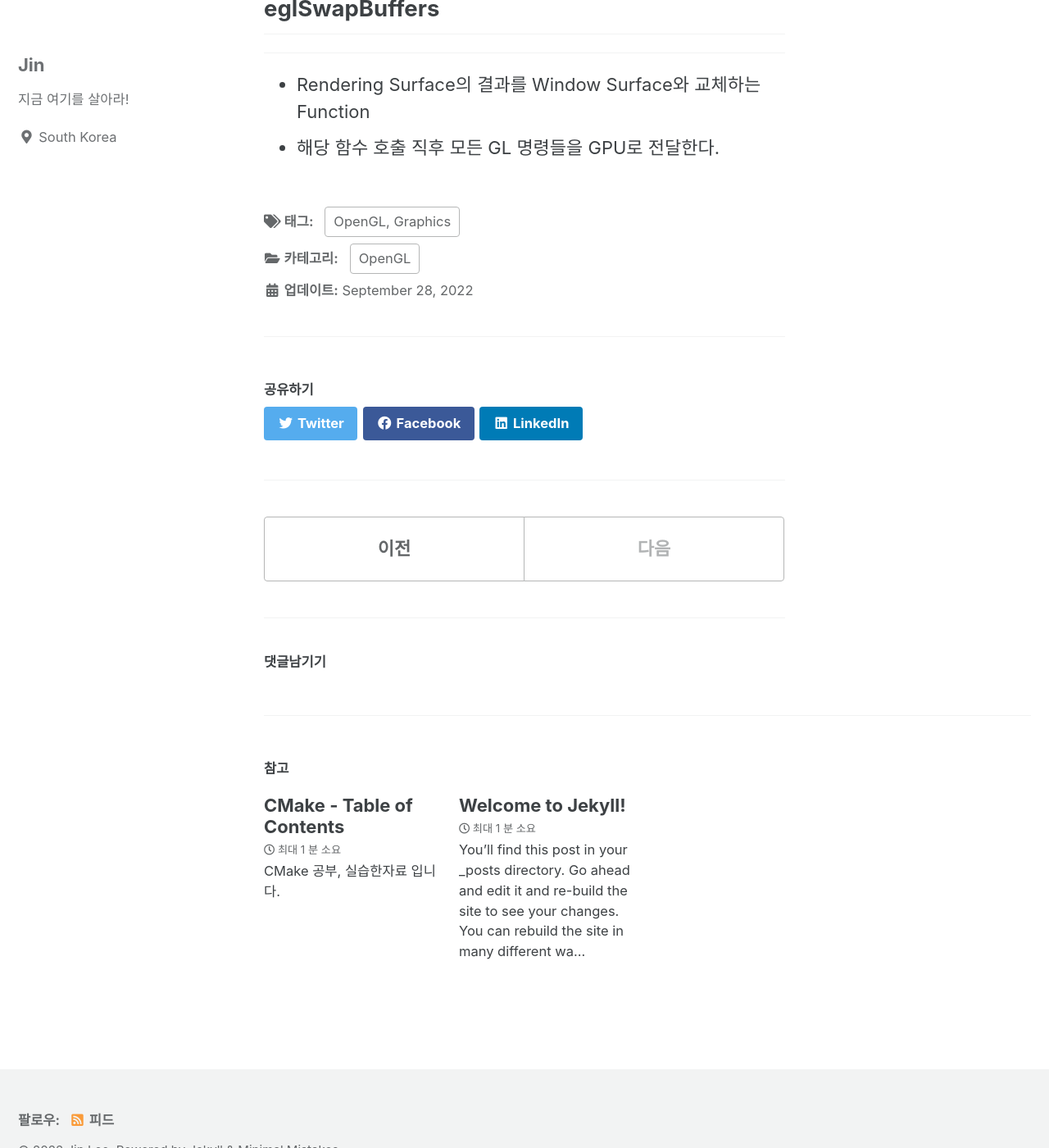
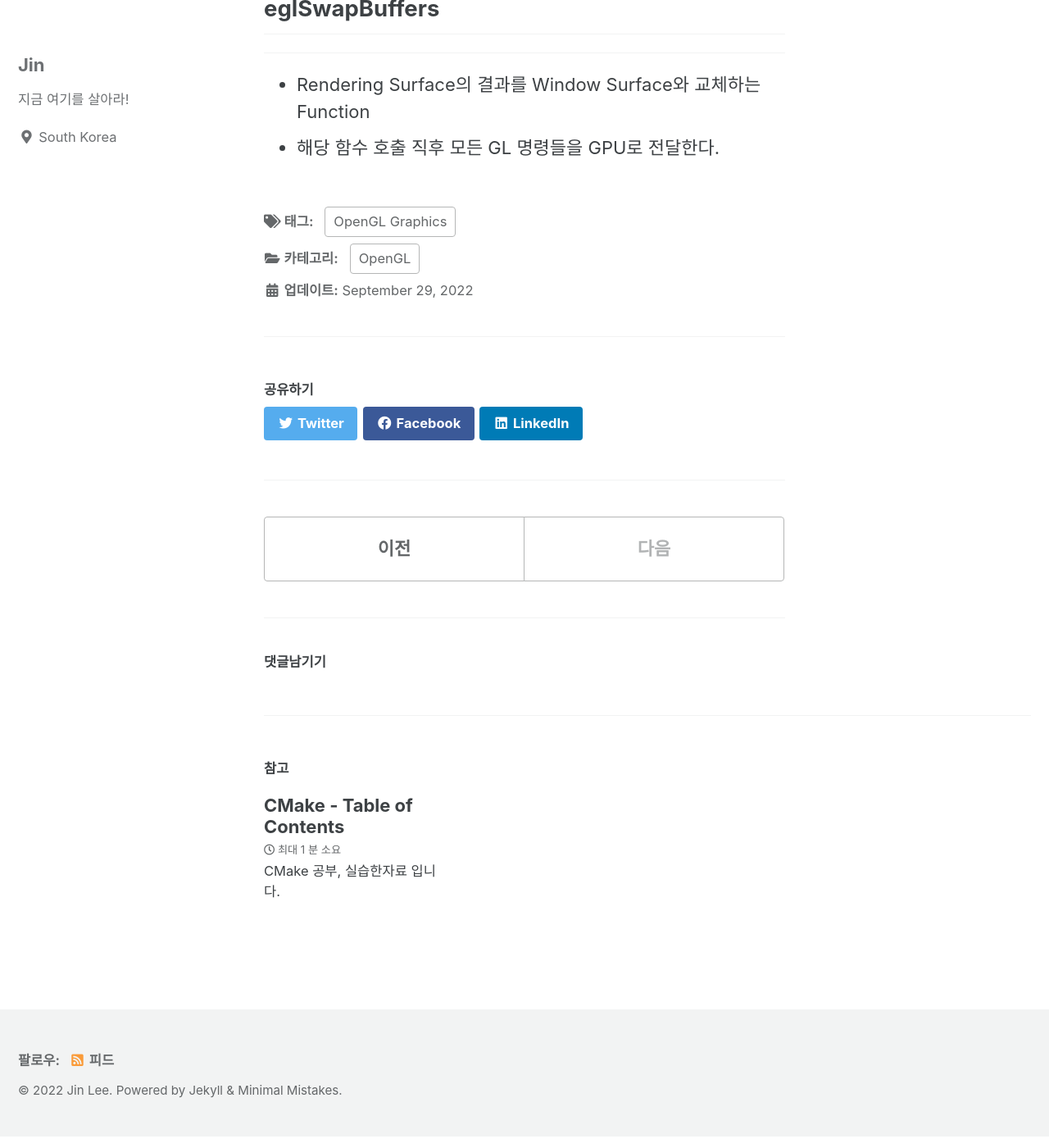
Before and after one commit to JinLee-Dev/JinLee-Dev.github.io, a Jekyll site: the page built from _posts/Graphics/22-09-28-OpenGL_Platform.md, in a window 1280 px wide and 1400 px high, scrolled down 4536 px. Shown: the whole window at 82% size. Built offline with Jekyll 4.4.1, drawn with Linux system fonts in a browser that asks for light colours; cached includes are drawn as plain includes; comment, search, counter and statistics services are not loaded; some of the changed text lies outside the part shown.

Commit message:
포스팅 정리

```diff
--- a/_posts/2022-07-01-welcome-to-jekyll.markdown
+++ /dev/null
@@ -1,29 +0,0 @@
----
-layout: post
-title:  "Welcome to Jekyll!"
-date:   2022-07-01 00:08:39 +0900
-categories: jekyll update
----
-You’ll find this post in your `_posts` directory. Go ahead and edit it and re-build the site to see your changes. You can rebuild the site in many different ways, but the most common way is to run `jekyll serve`, which launches a web server and auto-regenerates your site when a file is updated.
-
-Jekyll requires blog post files to be named according to the following format:
-
-`YEAR-MONTH-DAY-title.MARKUP`
-
-Where `YEAR` is a four-digit number, `MONTH` and `DAY` are both two-digit numbers, and `MARKUP` is the file extension representing the format used in the file. After that, include the necessary front matter. Take a look at the source for this post to get an idea about how it works.
-
-Jekyll also offers powerful support for code snippets:
-
-{% highlight ruby %}
-def print_hi(name)
-  puts "Hi, #{name}"
-end
-print_hi('Tom')
-#=> prints 'Hi, Tom' to STDOUT.
-{% endhighlight %}
-
-Check out the [Jekyll docs][jekyll-docs] for more info on how to get the most out of Jekyll. File all bugs/feature requests at [Jekyll’s GitHub repo][jekyll-gh]. If you have questions, you can ask them on [Jekyll Talk][jekyll-talk].
-
-[jekyll-docs]: https://jekyllrb.com/docs/home
-[jekyll-gh]:   https://github.com/jekyll/jekyll
-[jekyll-talk]: https://talk.jekyllrb.com/
--- a/_posts/Graphics/22-09-28-OpenGL_Platform.md
+++ b/_posts/Graphics/22-09-28-OpenGL_Platform.md
@@ -1,8 +1,12 @@
 ---
 layout: single
-title:  "1_OpenGL과 플랫폼"
+title:  "OpenGL과 플랫폼"
 category: OpenGL
-tag: OpenGL, Graphics
+tag: OpenGL Graphics
+permalink: "/CMake/"
+categories:
+  - OpenGL
+date: 2022-09-29
 comments : true
 ---
 
```
